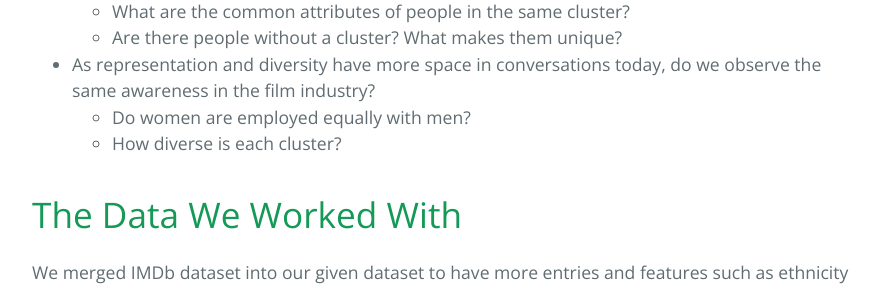
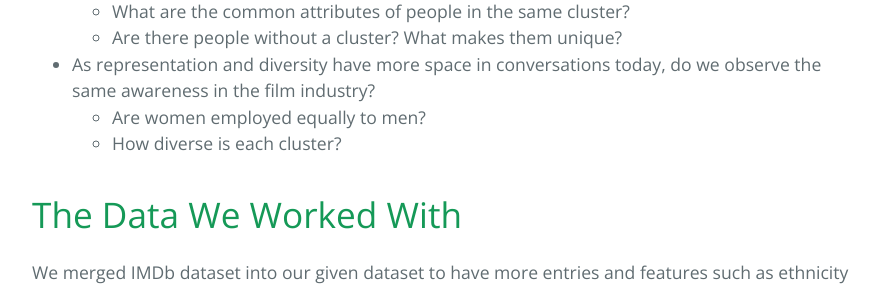
Before and after one commit to tacocat-ada/tacocat-ada.github.io, a Jekyll site: the page built from index.md, in a window 1280 px wide and 900 px high, scrolled down 1023 px. Shown: the part 155-444 px from the top of the window, without its empty margins (192-1071 px from the left). Built offline with Jekyll 4.4.1, drawn with Linux system fonts in a browser that asks for light colours.

Commit message:
Fix typo

```diff
--- a/index.md
+++ b/index.md
@@ -21,7 +21,7 @@ We analyzed the large social network by dividing it into clusters and then zoome
   - What are the common attributes of people in the same cluster?
   - Are there people without a cluster? What makes them unique?
 - As representation and diversity have more space in conversations today, do we observe the same awareness in the film industry?
-  - Do women are employed equally with men?
+  - Are women employed equally to men?
   - How diverse is each cluster?
 
 # The Data We Worked With
```
